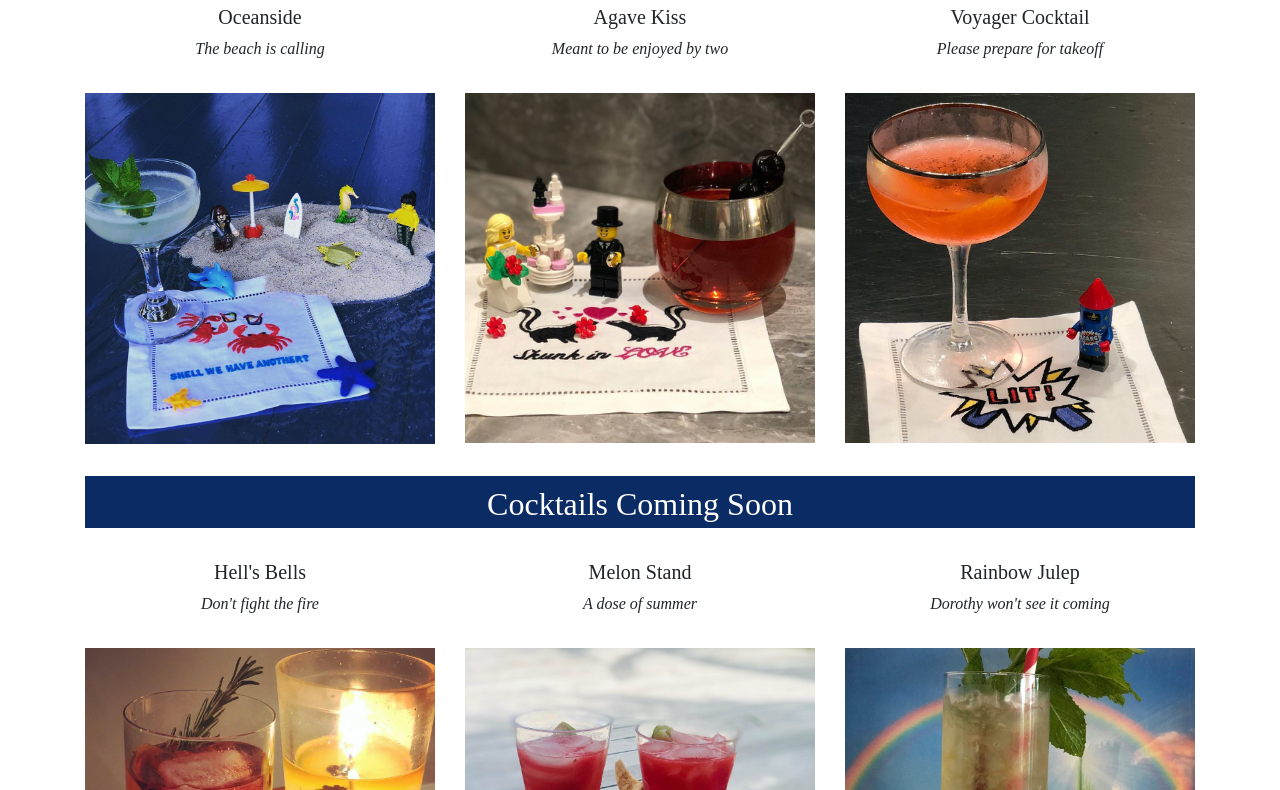
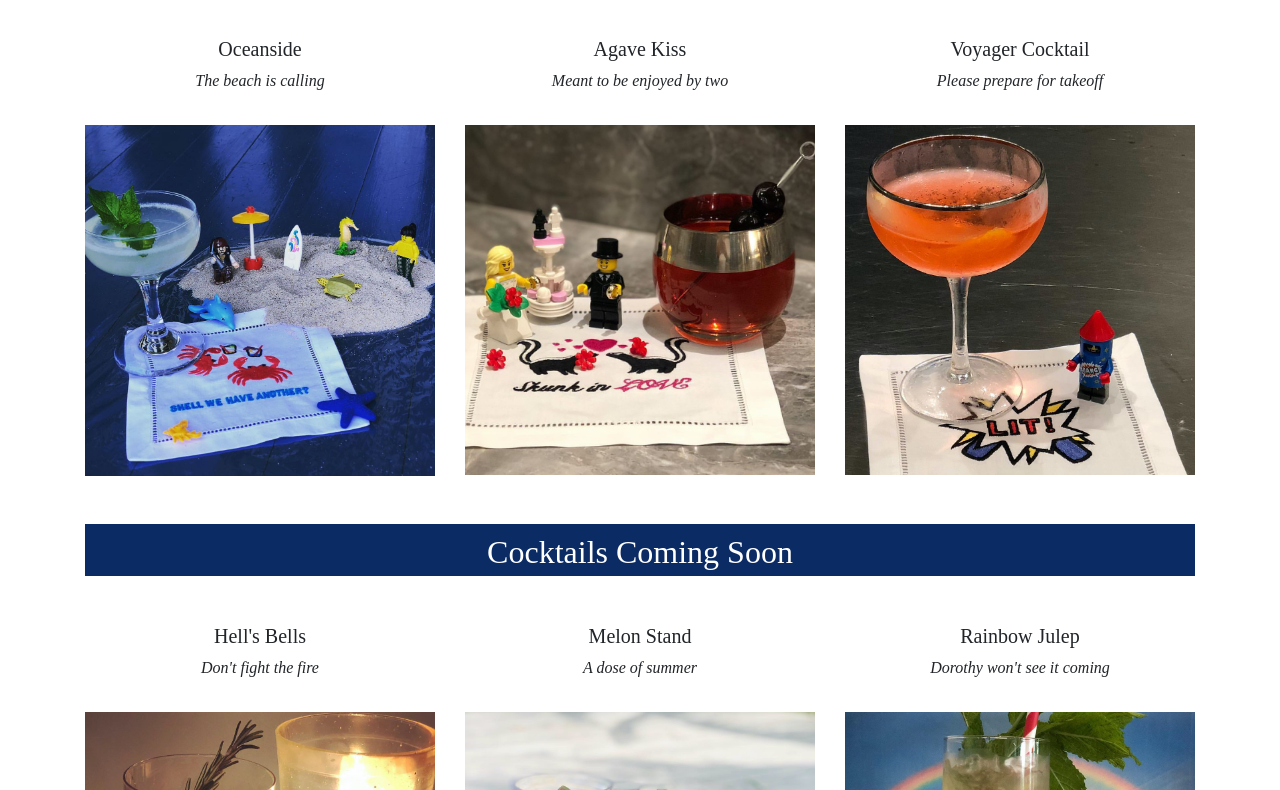
Before and after one commit to chloesacks/project1, a plain HTML site: page index.html in a window 1280 px wide. Shown: the part 530-1320 px from the top of the page. Drawn offline with nearby package versions, Linux system fonts and the light colour scheme; a web font is replaced by a local one.

```diff
--- a/styles.css
+++ b/styles.css
@@ -132,3 +132,8 @@
     margin-top: 0.5rem!important;
     margin-bottom: 0.5rem!important;
 }
+
+div.col{
+    padding-top: 1rem;
+    padding-bottom: 1rem;
+}
```
